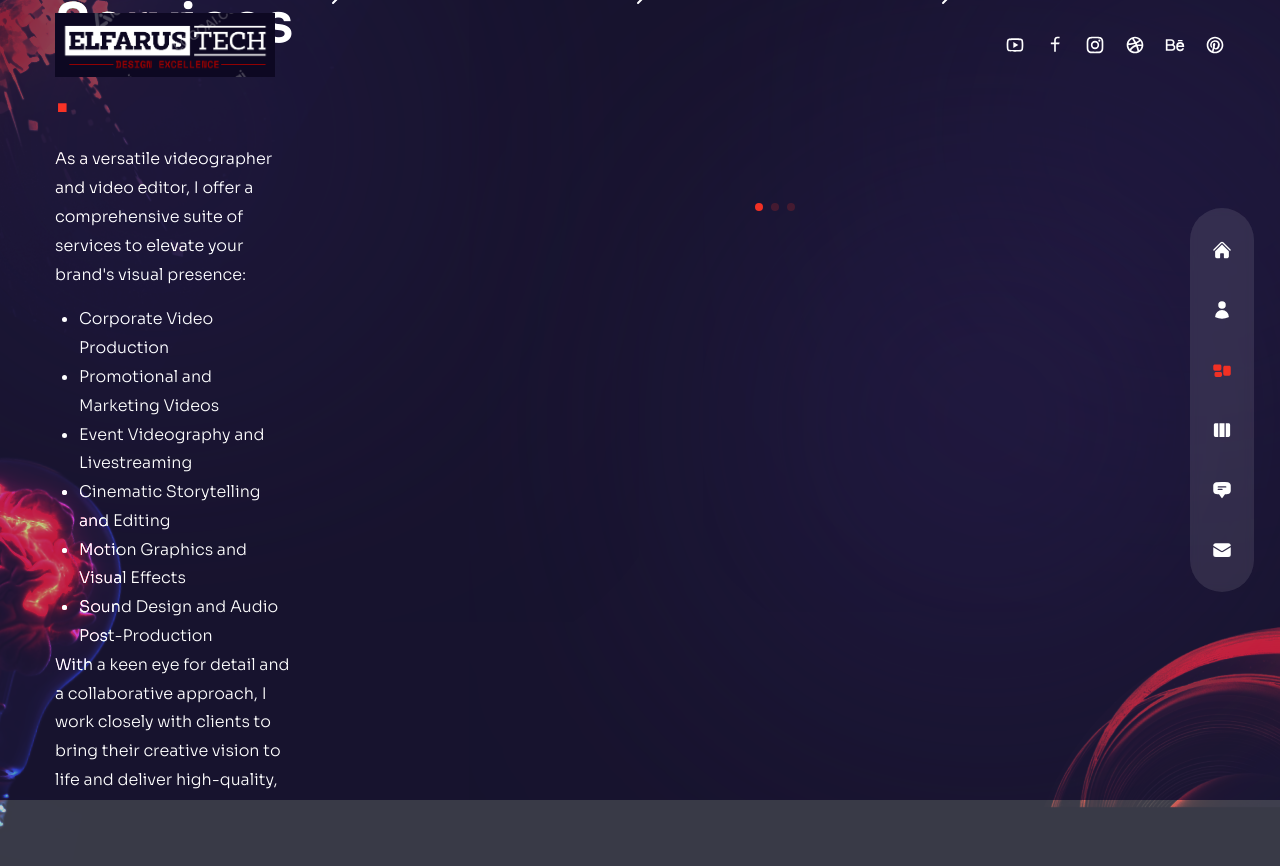
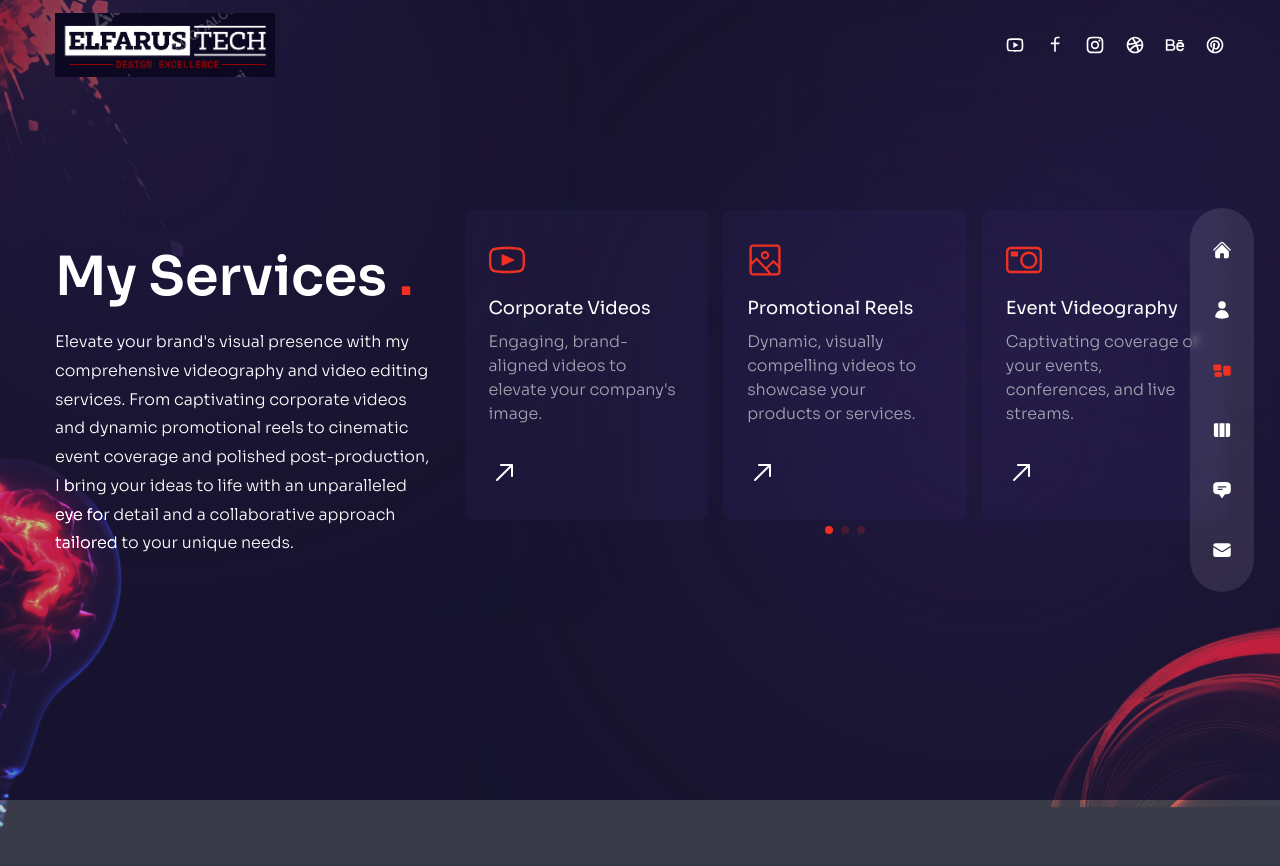
Before and after one commit to Besufekad-HAZ/Elfarus-Portfolio, a Next.js app: page /services in a window 1280 px wide. Shown: the top 866 px of the page. Built offline with nearby package versions, Linux system fonts and the light colour scheme.

Commit message:
Style the page using framer motion and sliders for the services listed

```diff
--- a/components/ServiceSlider.js
+++ b/components/ServiceSlider.js
@@ -7,12 +7,12 @@ import "swiper/css/free-mode";
 import "swiper/css/pagination";
 // icons
 import {
-  RxCrop,
-  RxPencil2,
+  RxVideo,
+  RxImage,
+  RxCamera,
+  RxMagicWand,
+  RxArrowTopRight,
   RxDesktop,
-  RxReader,
-  RxRocket,
-  RxArrowTopRight,
 } from "react-icons/rx";
 
 // import required modules
@@ -21,32 +21,36 @@ import { FreeMode, Pagination } from "swiper";
 // data
 const serviceData = [
   {
-    icon: <RxCrop />,
-    title: "Branding",
-    description: "Lorem ipsum dolor sit amet, consectetur adipiscing elit.",
+    icon: <RxVideo />,
+    title: "Corporate Videos",
+    description:
+      "Engaging, brand-aligned videos to elevate your company's image.",
   },
   {
-    icon: <RxPencil2 />,
-    title: "Design",
-    description: "Lorem ipsum dolor sit amet, consectetur adipiscing elit.",
+    icon: <RxImage />,
+    title: "Promotional Reels",
+    description:
+      "Dynamic, visually compelling videos to showcase your products or services.",
+  },
+  {
+    icon: <RxCamera />,
+    title: "Event Videography",
+    description:
+      "Captivating coverage of your events, conferences, and live streams.",
   },
   {
     icon: <RxDesktop />,
-    title: "Development",
-    description: "Lorem ipsum dolor sit amet, consectetur adipiscing elit.",
+    title: "Cinematic Editing",
+    description:
+      "Polished, cinematic post-production to bring your vision to life.",
   },
   {
-    icon: <RxReader />,
-    title: "Copywriting",
-    description: "Lorem ipsum dolor sit amet, consectetur adipiscing elit.",
-  },
-  {
-    icon: <RxRocket />,
-    title: "SEO",
-    description: "Lorem ipsum dolor sit amet, consectetur adipiscing elit.",
+    icon: <RxMagicWand />,
+    title: "Motion Graphics",
+    description:
+      "Impactful visual effects and animations to elevate your videos.",
   },
 ];
-
 const ServiceSlider = () => {
   return (
     <Swiper
@@ -70,17 +74,25 @@ const ServiceSlider = () => {
       {serviceData.map((item, index) => {
         return (
           <SwiperSlide key={index}>
-            <div>
+            <div
+              className="bg-[rgba(65,47,123,0.15)] h-max rounded-lg px-6 py-8 flex sm:flex-col
+            gap-x-6 sm:gap-x-0 group cursor-pointer hover:bg-[rgba(89,65,169,0.15)] transition-all duration-300"
+            >
               {/* icon */}
-              <div>{item.icon}</div>
+              <div className="text-4xl text-accent mb-4">{item.icon}</div>
               {/* title & desc */}
-              <div>
-                <div>{item.title}</div>
-                <div>{item.description}</div>
+              <div className="mb-8">
+                <div className="mb-2 text-lg">{item.title}</div>
+                <p className="maxw-[350px] leading-normal">
+                  {item.description}
+                </p>
               </div>
               {/* arrow */}
               <div className="text-3xl">
-                <RxArrowTopRight />
+                <RxArrowTopRight
+                  className="group-hover:rotate-45 group-hover:text-accent
+                transition-all duration-300"
+                />
               </div>
             </div>
           </SwiperSlide>
--- a/pages/services/index.js
+++ b/pages/services/index.js
@@ -15,29 +15,28 @@ const Services = () => {
         <div className="flex flex-col xl:flex-row gap-x-8">
           {/* text */}
           <motion.div className="text-center flex xl:w-[30vw] flex-col lg:text-left mb-4">
-            <h2 className="h2 xl:mt-8">
+            <motion.h2
+              variants={fadeIn("up", 0.3)}
+              initial="hidden"
+              animate="show"
+              exit="hidden"
+              className="h2 xl:mt-8"
+            >
               My Services <span className="text-accent">.</span>{" "}
-            </h2>
+            </motion.h2>
             <p className="mb-4 max-w-[400px] mx-auto lg:mx-0 text-white">
-              As a versatile videographer and video editor, I offer a
-              comprehensive suite of services to elevate your brand's visual
-              presence:{" "}
-              <ul className="list-disc pl-6 mt-4">
-                <li>Corporate Video Production</li>
-                <li>Promotional and Marketing Videos</li>
-                <li>Event Videography and Livestreaming</li>
-                <li>Cinematic Storytelling and Editing</li>
-                <li>Motion Graphics and Visual Effects</li>
-                <li>Sound Design and Audio Post-Production</li>
-              </ul>
-              With a keen eye for detail and a collaborative approach, I work
-              closely with clients to bring their creative vision to life and
-              deliver high-quality, impactful videos tailored to their unique
-              needs and objectives.
+              Elevate your brand's visual presence with my comprehensive
+              videography and video editing services. From captivating corporate
+              videos and dynamic promotional reels to cinematic event coverage
+              and polished post-production, I bring your ideas to life with an
+              unparalleled eye for detail and a collaborative approach tailored
+              to your unique needs.
             </p>
           </motion.div>
-          {/* slider */}
-          <ServiceSlider />
+          <div className="w-full xl:max-w-[65%]">
+            {/* slider */}
+            <ServiceSlider />
+          </div>
         </div>
       </div>
       <Bulb />
```
